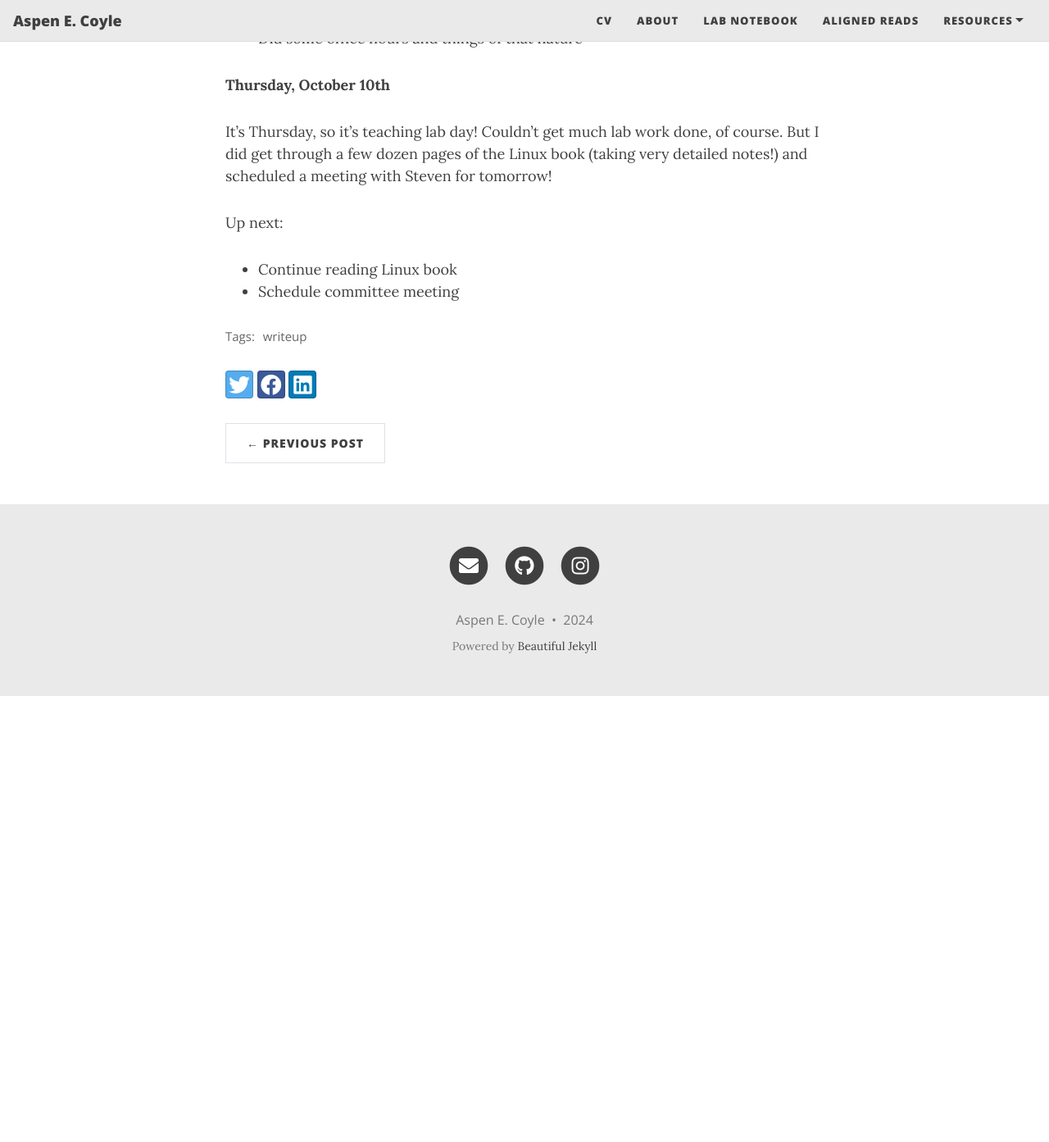
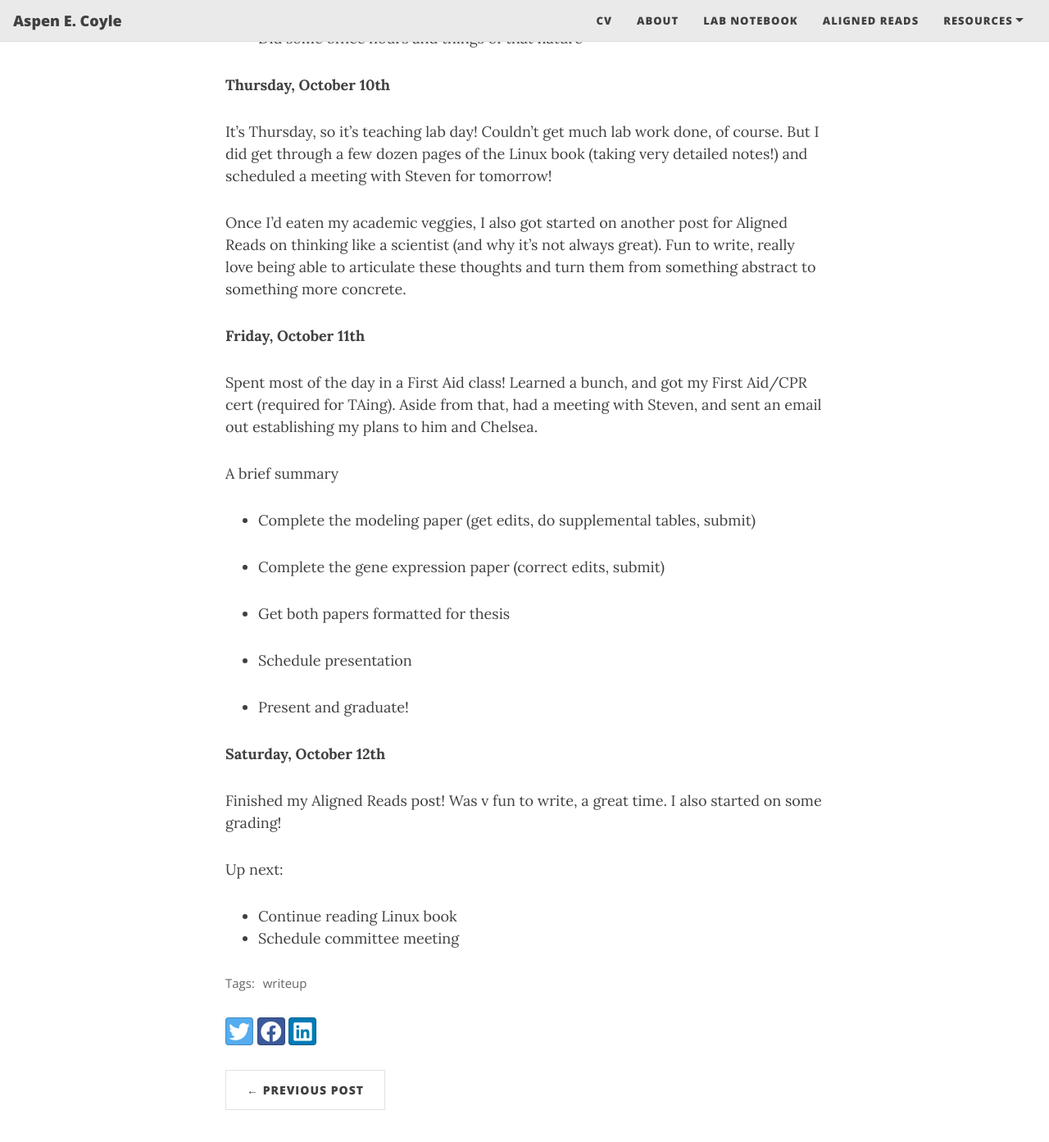
Before and after one commit to aspencoyle/aspencoyle.github.io, a Jekyll site: the page built from _posts/2024-10-01-October_posts.md, in a window 1280 px wide and 1400 px high, scrolled down 4105 px. Shown: the top 1393 px of the window at 82% size. Built offline with Jekyll 4.4.1, drawn with Linux system fonts in a browser that asks for light colours; nearby versions of some CDN libraries; before the commit the page ends 4954 px from its top, so only the background shows below that.

Commit message:
new notebook post

```diff
--- a/_posts/2024-10-01-October_posts.md
+++ b/_posts/2024-10-01-October_posts.md
@@ -109,6 +109,30 @@ Spent the morning at the UW career fair, and the afternoon working on my graphs.
 It's Thursday, so it's teaching lab day! Couldn't get much lab work done, of course. But I did get
 through a few dozen pages of the Linux book (taking very detailed notes!) and scheduled a meeting with Steven for tomorrow!
 
+Once I'd eaten my academic veggies, I also got started on another post for Aligned Reads on thinking like a scientist (and why it's not always great).
+Fun to write, really love being able to articulate these thoughts and turn them from something abstract to something more concrete.
+
+**Friday, October 11th**
+
+Spent most of the day in a First Aid class! Learned a bunch, and got my First Aid/CPR cert (required for TAing).
+Aside from that, had a meeting with Steven, and sent an email out establishing my plans to him and Chelsea.
+
+A brief summary
+
+- Complete the modeling paper (get edits, do supplemental tables, submit)
+
+- Complete the gene expression paper (correct edits, submit)
+
+- Get both papers formatted for thesis
+
+- Schedule presentation
+
+- Present and graduate!
+
+**Saturday, October 12th**
+
+Finished my Aligned Reads post! Was v fun to write, a great time. I also started on some grading!
+
 Up next:
 - Continue reading Linux book
 - Schedule committee meeting
```
